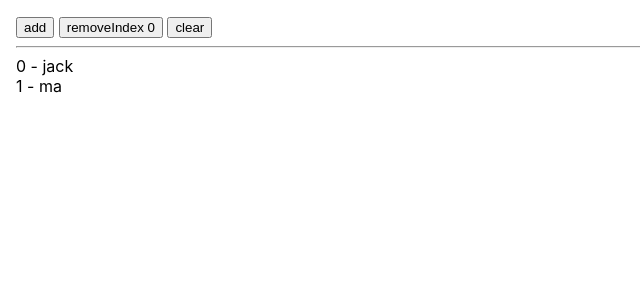
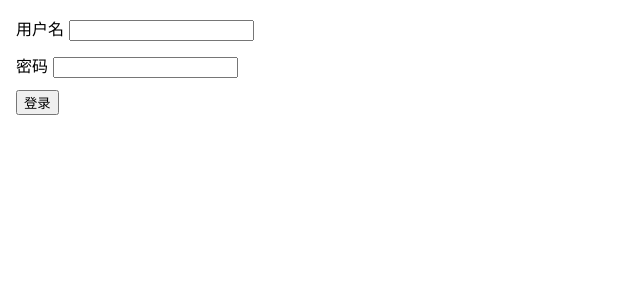
Before and after one commit to smilecode11/learn-react-jira, a React (Create React App) app: page / in a window 1280 px wide. Shown: the top 300 px of the page, without its empty margins (0-640 px from the left). Built offline with nearby package versions, Linux system fonts and the light colour scheme.

Commit message:
feat: json-server 中间件 & Form 值获取 & TS 面向接口编程理解

```diff
--- a/package.json
+++ b/package.json
@@ -23,7 +23,7 @@
     "test": "react-scripts test",
     "eject": "react-scripts eject",
     "prepare": "husky install",
-    "json-server": "json-server __json_server_mock__/db.json --watch --port 9001"
+    "json-server": "json-server __json_server_mock__/db.json --watch --port 9001 --middlewares ./__json_server_mock__/middleware.js"
   },
   "eslintConfig": {
     "extends": [
--- a/src/App.tsx
+++ b/src/App.tsx
@@ -1,12 +1,14 @@
 import './App.css'
 // import ProjectList from './screens/project-list'
-import TryUseArray from './screens/try-use-array'
+// import TryUseArray from './screens/try-use-array'
+import LoginScreen from './screens/login'
 
 function App() {
 	return (
 		<div className="App">
 			{/* <ProjectList /> */}
-			<TryUseArray />
+			{/* <TryUseArray /> */}
+			<LoginScreen />
 		</div>
 	)
 }
--- /dev/null
+++ b/src/screens/login/index.css
@@ -0,0 +1,7 @@
+.login-container {
+	padding: 16px;
+}
+
+div {
+	margin-bottom: 12px;
+}
--- /dev/null
+++ b/src/screens/login/index.tsx
@@ -0,0 +1,46 @@
+import { FormEvent } from 'react'
+import './index.css'
+const apiUrl = process.env.REACT_APP_API_URL
+
+const LoginScreen = () => {
+	/** 登录 */
+	const login = (param: { username: string; password: string }) => {
+		fetch(`${apiUrl}/login`, {
+			method: 'POST',
+			headers: {
+				'Content-Type': 'application/json',
+			},
+			body: JSON.stringify(param),
+		}).then(async resp => {
+			if (resp.ok) {
+				const data = await resp.json()
+				console.log('登录成功', data)
+			}
+		})
+	}
+
+	const handleSubmit = (event: FormEvent<HTMLFormElement>) => {
+		event.preventDefault()
+		const username = (event.currentTarget.elements[0] as HTMLInputElement).value
+		const password = (event.currentTarget.elements[1] as HTMLInputElement).value
+		login({ username, password })
+	}
+
+	return (
+		<form className="login-container" onSubmit={handleSubmit}>
+			<div>
+				<label htmlFor="username">用户名</label>&nbsp;
+				<input type="text" id={'username'} />
+			</div>
+			<div>
+				<label htmlFor="password">密码</label>&nbsp;
+				<input type="password" id={'password'} />
+			</div>
+			<div>
+				<button type={'submit'}>登录</button>
+			</div>
+		</form>
+	)
+}
+
+export default LoginScreen
--- a/src/screens/try-use-array/index.css
+++ /dev/null
@@ -1,3 +0,0 @@
-.try-use-array {
-	padding: 16px;
-}
```
Also changed, not shown: __json_server_mock__/middleware.js (added, +16 -0 lines), 1 other file (tests, documents, lock files or other folders).
